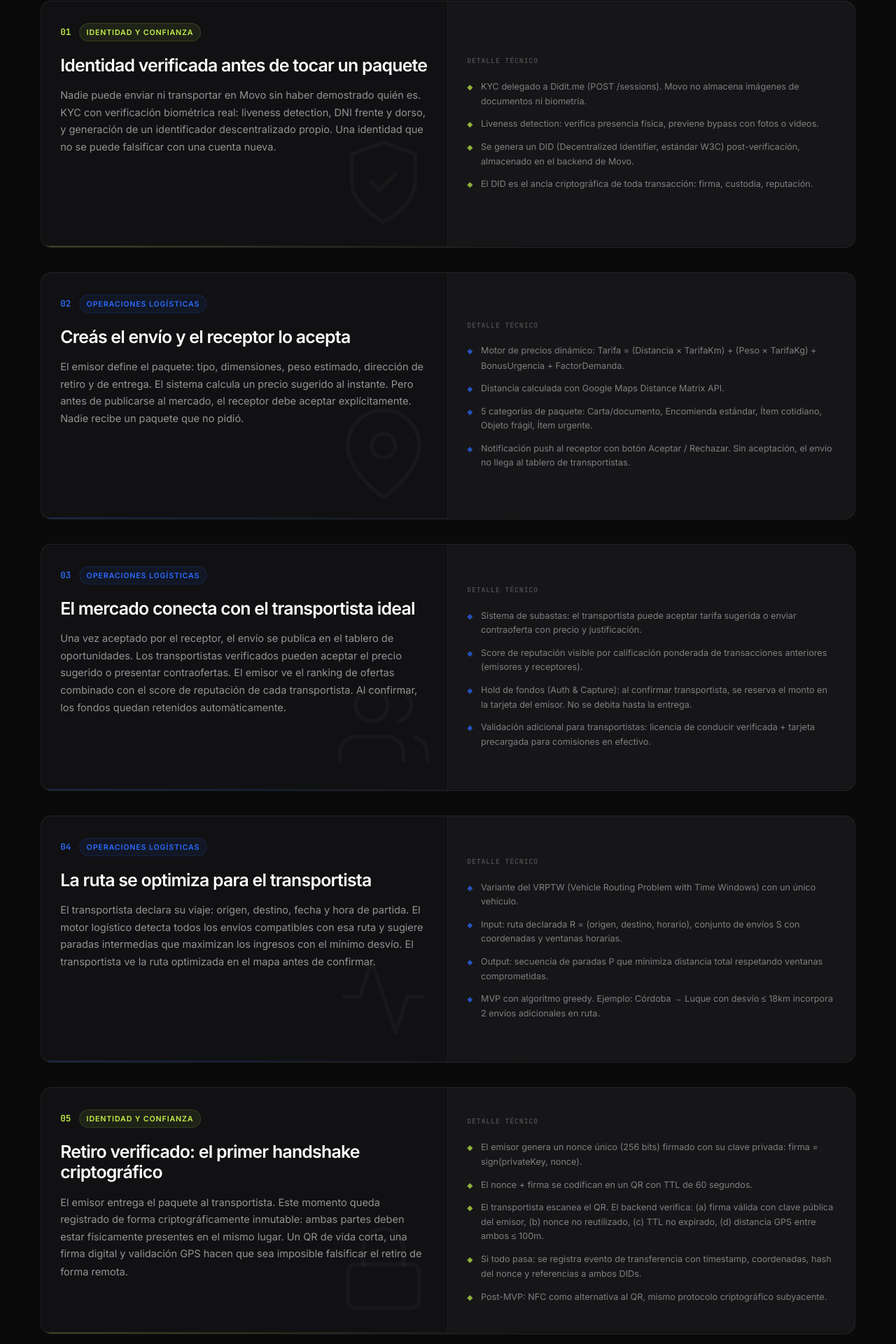
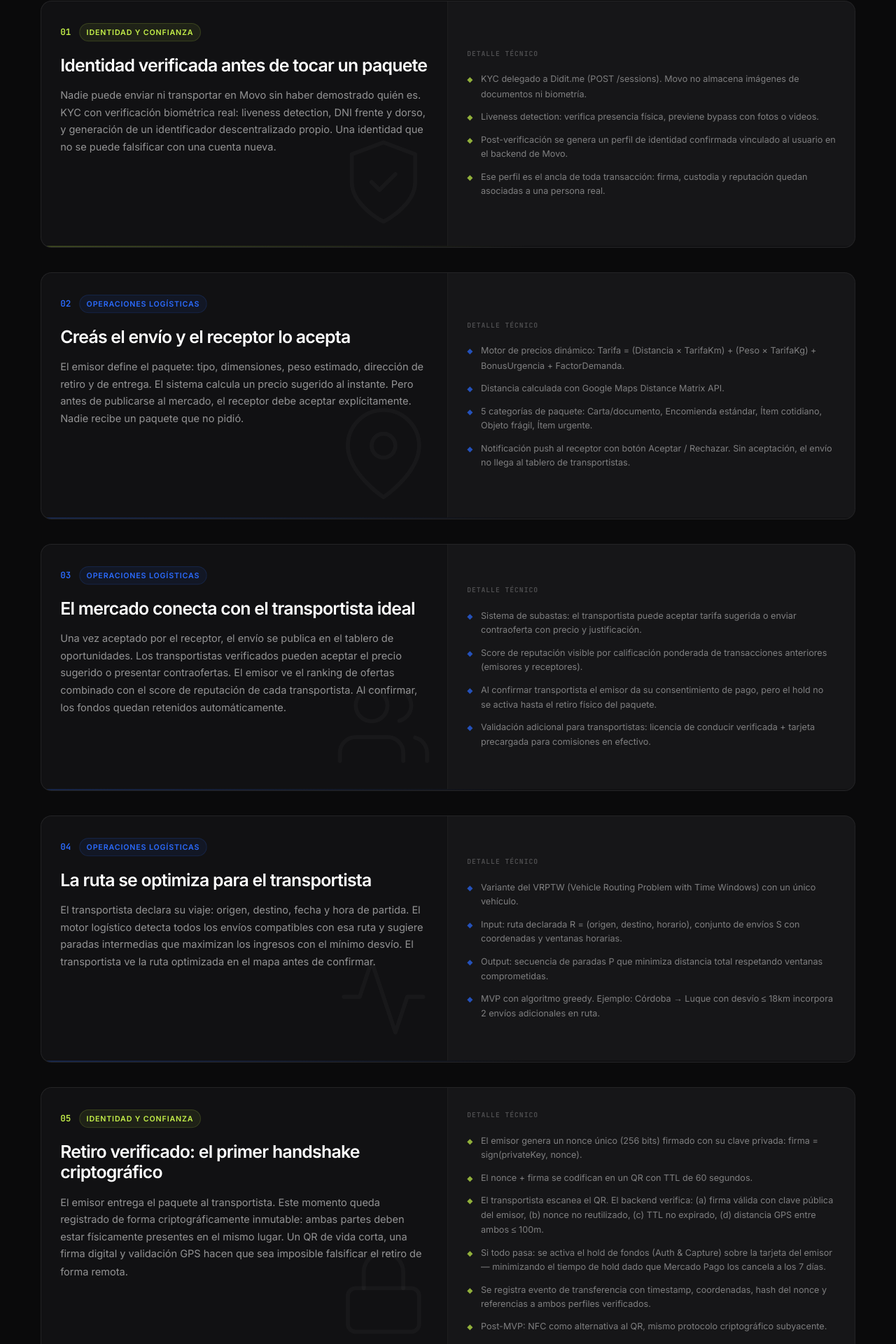
Before and after one commit to movosend/movo-institucional, a Next.js app: page /como-funciona in a window 1280 px wide. Shown: the part 1244-3164 px from the top of the page at 70% size. Built offline with nearby package versions, Linux system fonts and the light colour scheme.

Commit message:
fix: se arreglan errores conceptuales tecnicos en el contenido de las cards de como funciona

```diff
--- a/components/como-funciona/stacked-cards.tsx
+++ b/components/como-funciona/stacked-cards.tsx
@@ -35,8 +35,8 @@ const STAGES = [
     technical: [
       "KYC delegado a Didit.me (POST /sessions). Movo no almacena imágenes de documentos ni biometría.",
       "Liveness detection: verifica presencia física, previene bypass con fotos o videos.",
-      "Se genera un DID (Decentralized Identifier, estándar W3C) post-verificación, almacenado en el backend de Movo.",
-      "El DID es el ancla criptográfica de toda transacción: firma, custodia, reputación.",
+      "Post-verificación se genera un perfil de identidad confirmada vinculado al usuario en el backend de Movo.",
+      "Ese perfil es el ancla de toda transacción: firma, custodia y reputación quedan asociadas a una persona real.",
     ],
     icon: (
       <svg viewBox="0 0 24 24" fill="none" stroke="currentColor" strokeWidth="1" strokeLinecap="round" strokeLinejoin="round">
@@ -73,7 +73,7 @@ const STAGES = [
     technical: [
       "Sistema de subastas: el transportista puede aceptar tarifa sugerida o enviar contraoferta con precio y justificación.",
       "Score de reputación visible por calificación ponderada de transacciones anteriores (emisores y receptores).",
-      "Hold de fondos (Auth & Capture): al confirmar transportista, se reserva el monto en la tarjeta del emisor. No se debita hasta la entrega.",
+      "Al confirmar transportista el emisor da su consentimiento de pago, pero el hold no se activa hasta el retiro físico del paquete.",
       "Validación adicional para transportistas: licencia de conducir verificada + tarjeta precargada para comisiones en efectivo.",
     ],
     icon: (
@@ -113,7 +113,8 @@ const STAGES = [
       "El emisor genera un nonce único (256 bits) firmado con su clave privada: firma = sign(privateKey, nonce).",
       "El nonce + firma se codifican en un QR con TTL de 60 segundos.",
       "El transportista escanea el QR. El backend verifica: (a) firma válida con clave pública del emisor, (b) nonce no reutilizado, (c) TTL no expirado, (d) distancia GPS entre ambos ≤ 100m.",
-      "Si todo pasa: se registra evento de transferencia con timestamp, coordenadas, hash del nonce y referencias a ambos DIDs.",
+      "Si todo pasa: se activa el hold de fondos (Auth & Capture) sobre la tarjeta del emisor — minimizando el tiempo de hold dado que Mercado Pago los cancela a los 7 días.",
+      "Se registra evento de transferencia con timestamp, coordenadas, hash del nonce y referencias a ambos perfiles verificados.",
       "Post-MVP: NFC como alternativa al QR, mismo protocolo criptográfico subyacente.",
     ],
     icon: (
```
